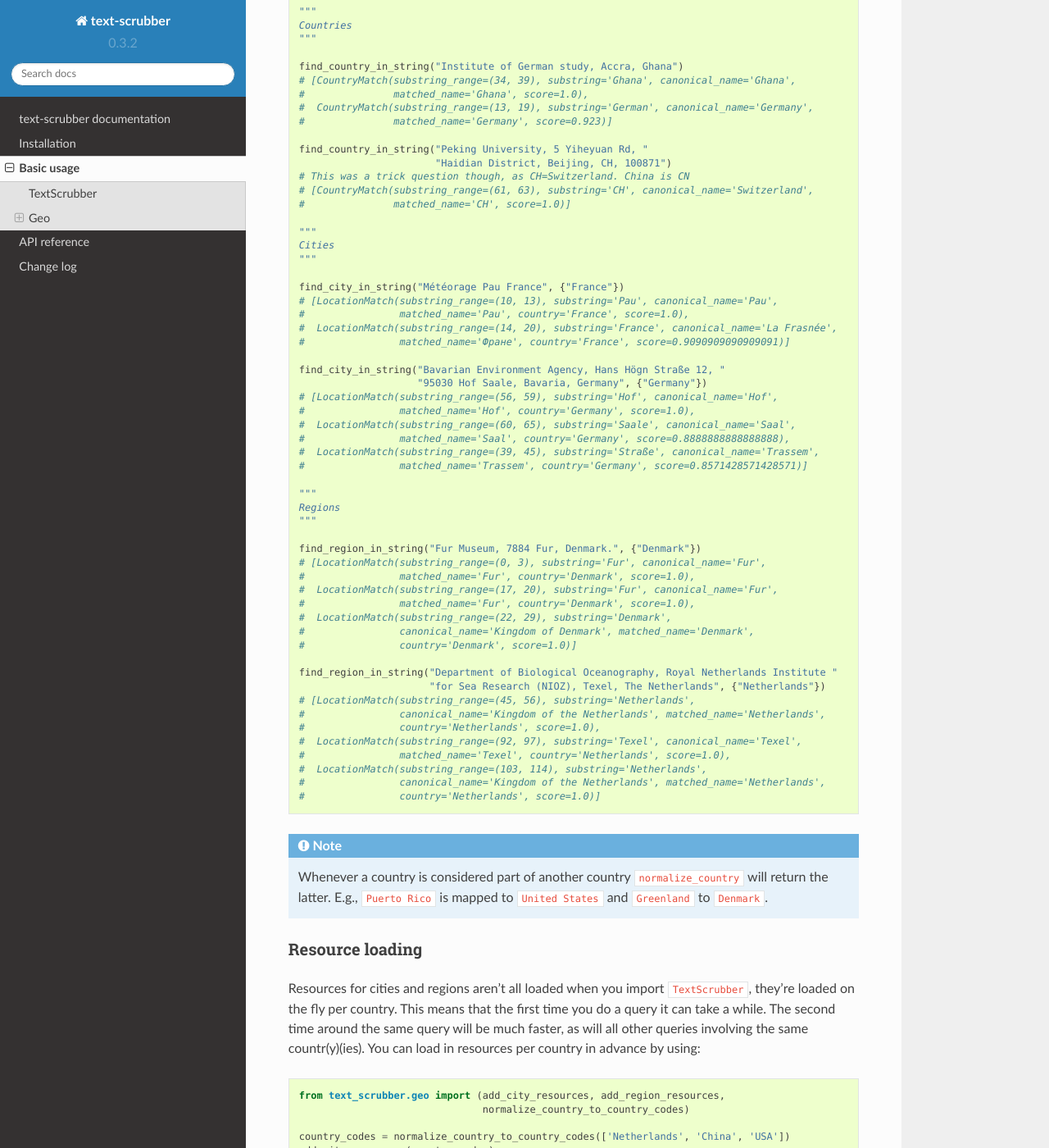
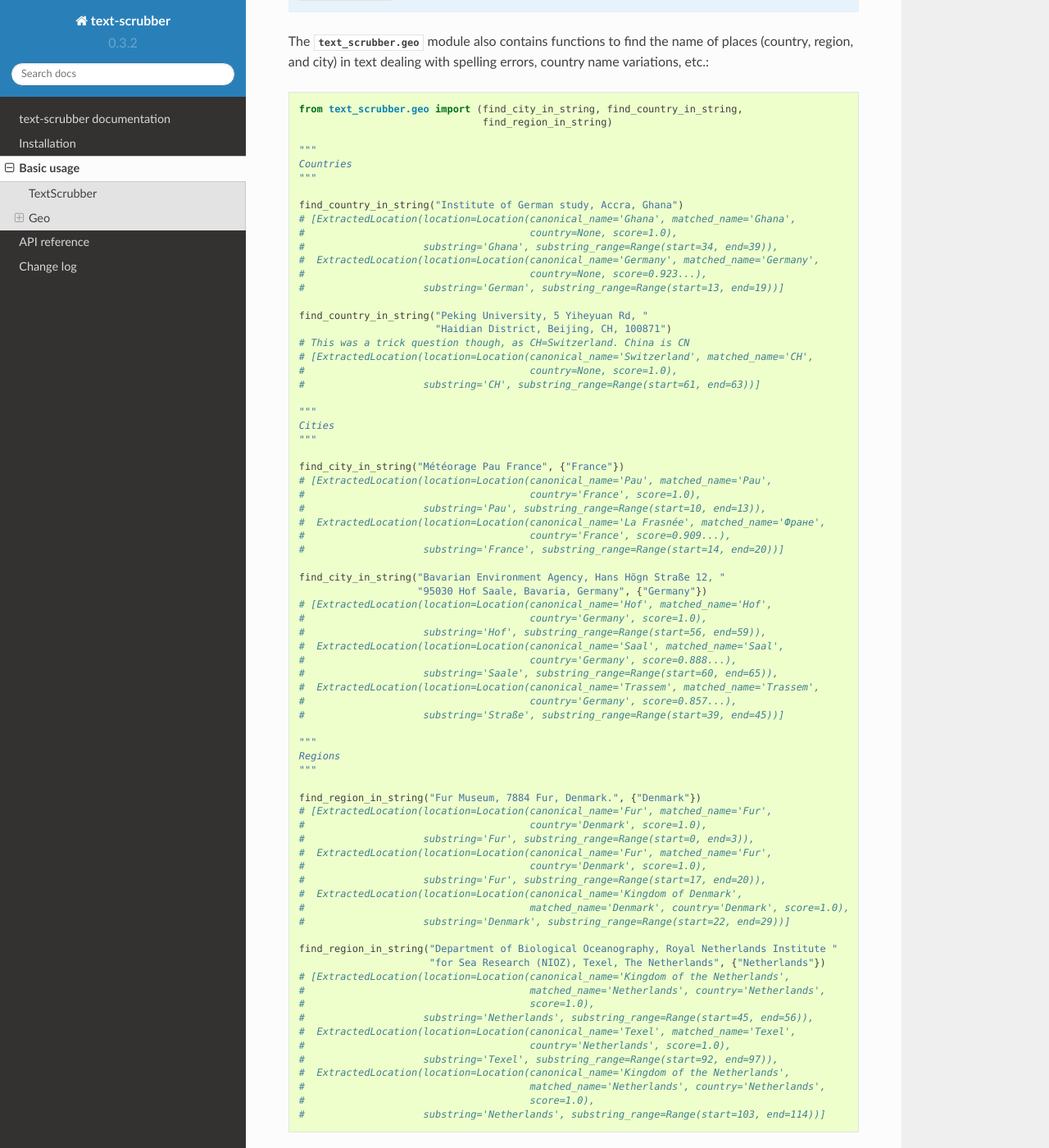
Before and after one commit to sybrenjansen/text-scrubber, a Sphinx documentation site: the page built from docs/usage.rst, in a window 1280 px wide and 1400 px high, scrolled down 2427 px. Shown: the whole window at 82% size. Built offline with Sphinx 7.4.7 and the Read the Docs theme 2.0.0, drawn with Linux system fonts in a browser that asks for light colours; some of the changed text lies outside the part shown.

Commit message:
- Moved NormalizedCountryMatch and NormalizedLocationMatch into a single Location dataclass - Moved CountryMatch and LocationMatch into a single ExtractedLocation dataclass

```diff
--- a/docs/install.rst
+++ b/docs/install.rst
@@ -17,6 +17,7 @@
 
 - anyascii
 - cython
+- dataclasses (only for Python < 3.7)
 - num2words
 - numpy
 - python-Levenshtein
--- a/docs/usage.rst
+++ b/docs/usage.rst
@@ -53,56 +52,60 @@
     """
 
     normalize_country('Peoples rep. of China')
-    # [Match(canonical_name='China', matched_name='Peoples Republic of China', score=1.0)]
+    # [Location(canonical_name='China', matched_name='Peoples Republic of China', country=None,
+    #           score=1.0)]
 
     normalize_country('Deutschland')
-    # [Match(canonical_name='Germany', matched_name='Deutschland', score=1.0)]
+    # [Location(canonical_name='Germany', matched_name='Deutschland', country=None, score=1.0)]
 
     normalize_country('st Nevis and Kitties')
-    # [Match(canonical_name='Saint Kitts and Nevis', matched_name='Saint Kitts and Nevis',
-    #        score=0.75)]
+    # [Location(canonical_name='Saint Kitts and Nevis', matched_name='Saint Kitts and Nevis',
+    #           country=None, score=0.75)]
 
     normalize_country('ira')
-    # [Match(canonical_name='Iran', matched_name='Iran', score=0.857),
-    #  Match(canonical_name='Iraq', matched_name='Iraq', score=0.857)]
+    # [Location(canonical_name='Iran', matched_name='Iran', country=None, score=0.857...),
+    #  Location(canonical_name='Iraq', matched_name='Iraq', country=None, score=0.857...)]
 
     """
     Cities
     """
 
     normalize_city('Leibnitz', ['Austria'])
-    # [Match(canonical_name='Leibnitz', matched_name='Leibnitz', country='Austria', score=1.0)]
+    # [Location(canonical_name='Leibnitz', matched_name='Leibnitz', country='Austria', score=1.0)]
 
     normalize_city('heidelberg')
-    # [Match(canonical_name='Heidelberg', matched_name='Heidelberg', country='Germany',
-    #        score=1.0),
-    #  Match(canonical_name='Heidelberg', matched_name='Heidelberg', country='South Africa',
-    #        score=1.0),
-    #  Match(canonical_name='Heidelberg', matched_name='Heidelberg', country='United States',
-    #        score=1.0)]
+    # [Location(canonical_name='Heidelberg', matched_name='Heidelberg', country='Germany',
+    #           score=1.0),
+    #  Location(canonical_name='Heidelberg', matched_name='Heidelberg', country='South Africa',
+    #           score=1.0),
+    #  Location(canonical_name='Heidelberg', matched_name='Heidelberg', country='United States',
+    #           score=1.0)]
 
     normalize_city('ohioo', ['US'])
-    # [Match(canonical_name='Ohio', matched_name='Ohio', country='United States', score=0.889)]
+    # [Location(canonical_name='Ohio', matched_name='Ohio', country='United States',
+    #           score=0.888...)]
 
     normalize_city('Madri', ['Spain', 'US', 'Brazil'])
-    # [Match(canonical_name='Madrid', matched_name='Madrid', country='Spain', score=0.909),
-    #  Match(canonical_name='Madrid', matched_name='Madrid', country='United States',
-    #        score=0.909),
-    #  Match(canonical_name='Mari', matched_name='Mari', country='Brazil', score=0.889)]
+    # [Location(canonical_name='Madrid', matched_name='Madrid', country='Spain',
+    #           score=0.909...),
+    #  Location(canonical_name='Madrid', matched_name='Madrid', country='United States',
+    #           score=0.909...),
+    #  Location(canonical_name='Mari', matched_name='Mari', country='Brazil',
+    #           score=0.888...)]
 
     """
     Regions
     """
 
     normalize_region('triangle park', ['US'])
-    # [Match(canonical_name='The Triangle Park', matched_name='The Triangle Park',
-    #        country='United States', score=1.0)]
+    # [Location(canonical_name='The Triangle Park', matched_name='The Triangle Park',
+    #           country='United States', score=1.0)]
 
     normalize_region('Fur', ['Denmark'])
-    # [Match(canonical_name='Fur', matched_name='Fur', country='Denmark', score=1.0)]
+    # [Location(canonical_name='Fur', matched_name='Fur', country='Denmark', score=1.0)]
 
     normalize_region('texel', ['NL'])
-    # [Match(canonical_name='Texel', matched_name='Texel', country='Netherlands', score=1.0)]
+    # [Location(canonical_name='Texel', matched_name='Texel', country='Netherlands', score=1.0)]
 
 
 Each of the above normalization functions return the canonical name, matched name, the match score, and when normalizing
@@ -111,6 +114,11 @@
 ``New York City``. When the query was ``NYCC`` the canonical name will be ``New York City``, but the matched name
 ``NYC``. The match scores are always between 0.0 and 1.0, where 1.0 is a perfect match. If a known mapping exists, like
 ``Deutschland`` to ``Germany``, then the match score will be 1.0.
+
+.. note::
+
+    When normalizing a country or finding countries in a string, the ``country`` attribute of a ``LocationMatch`` object
+    is always ``None``. The normalized name can be found using the ``canonical_name`` attribute.
 
 The :obj:`text_scrubber.geo` module also contains functions to find the name of places (country, region, and city) in
 text dealing with spelling errors, country name variations, etc.:
@@ -125,59 +133,72 @@
     """
 
     find_country_in_string("Institute of German study, Accra, Ghana")
-    # [CountryMatch(substring_range=(34, 39), substring='Ghana', canonical_name='Ghana',
-    #               matched_name='Ghana', score=1.0),
-    #  CountryMatch(substring_range=(13, 19), substring='German', canonical_name='Germany',
-    #               matched_name='Germany', score=0.923)]
+    # [ExtractedLocation(location=Location(canonical_name='Ghana', matched_name='Ghana',
+    #                                      country=None, score=1.0),
+    #                    substring='Ghana', substring_range=Range(start=34, end=39)),
+    #  ExtractedLocation(location=Location(canonical_name='Germany', matched_name='Germany',
+    #                                      country=None, score=0.923...),
+    #                    substring='German', substring_range=Range(start=13, end=19))]
 
     find_country_in_string("Peking University, 5 Yiheyuan Rd, "
                            "Haidian District, Beijing, CH, 100871")
     # This was a trick question though, as CH=Switzerland. China is CN
-    # [CountryMatch(substring_range=(61, 63), substring='CH', canonical_name='Switzerland',
-    #               matched_name='CH', score=1.0)]
+    # [ExtractedLocation(location=Location(canonical_name='Switzerland', matched_name='CH',
+    #                                      country=None, score=1.0),
+    #                    substring='CH', substring_range=Range(start=61, end=63))]
 
     """
     Cities
     """
 
     find_city_in_string("Météorage Pau France", {"France"})
-    # [LocationMatch(substring_range=(10, 13), substring='Pau', canonical_name='Pau',
-    #                matched_name='Pau', country='France', score=1.0),
-    #  LocationMatch(substring_range=(14, 20), substring='France', canonical_name='La Frasnée',
-    #                matched_name='Фране', country='France', score=0.9090909090909091)]
+    # [ExtractedLocation(location=Location(canonical_name='Pau', matched_name='Pau',
+    #                                      country='France', score=1.0),
+    #                    substring='Pau', substring_range=Range(start=10, end=13)),
+    #  ExtractedLocation(location=Location(canonical_name='La Frasnée', matched_name='Фране',
+    #                                      country='France', score=0.909...),
+    #                    substring='France', substring_range=Range(start=14, end=20))]
 
     find_city_in_string("Bavarian Environment Agency, Hans Högn Straße 12, "
                         "95030 Hof Saale, Bavaria, Germany", {"Germany"})
-    # [LocationMatch(substring_range=(56, 59), substring='Hof', canonical_name='Hof',
-    #                matched_name='Hof', country='Germany', score=1.0),
-    #  LocationMatch(substring_range=(60, 65), substring='Saale', canonical_name='Saal',
-    #                matched_name='Saal', country='Germany', score=0.8888888888888888),
-    #  LocationMatch(substring_range=(39, 45), substring='Straße', canonical_name='Trassem',
-    #                matched_name='Trassem', country='Germany', score=0.8571428571428571)]
+    # [ExtractedLocation(location=Location(canonical_name='Hof', matched_name='Hof',
+    #                                      country='Germany', score=1.0),
+    #                    substring='Hof', substring_range=Range(start=56, end=59)),
+    #  ExtractedLocation(location=Location(canonical_name='Saal', matched_name='Saal',
+    #                                      country='Germany', score=0.888...),
+    #                    substring='Saale', substring_range=Range(start=60, end=65)),
+    #  ExtractedLocation(location=Location(canonical_name='Trassem', matched_name='Trassem',
+    #                                      country='Germany', score=0.857...),
+    #                    substring='Straße', substring_range=Range(start=39, end=45))]
 
     """
     Regions
     """
 
     find_region_in_string("Fur Museum, 7884 Fur, Denmark.", {"Denmark"})
-    # [LocationMatch(substring_range=(0, 3), substring='Fur', canonical_name='Fur',
-    #                matched_name='Fur', country='Denmark', score=1.0),
-    #  LocationMatch(substring_range=(17, 20), substring='Fur', canonical_name='Fur',
-    #                matched_name='Fur', country='Denmark', score=1.0),
-    #  LocationMatch(substring_range=(22, 29), substring='Denmark',
-    #                canonical_name='Kingdom of Denmark', matched_name='Denmark',
-    #                country='Denmark', score=1.0)]
+    # [ExtractedLocation(location=Location(canonical_name='Fur', matched_name='Fur',
+    #                                      country='Denmark', score=1.0),
+    #                    substring='Fur', substring_range=Range(start=0, end=3)),
+    #  ExtractedLocation(location=Location(canonical_name='Fur', matched_name='Fur',
+    #                                      country='Denmark', score=1.0),
+    #                    substring='Fur', substring_range=Range(start=17, end=20)),
+    #  ExtractedLocation(location=Location(canonical_name='Kingdom of Denmark',
+    #                                      matched_name='Denmark', country='Denmark', score=1.0),
+    #                    substring='Denmark', substring_range=Range(start=22, end=29))]
 
     find_region_in_string("Department of Biological Oceanography, Royal Netherlands Institute "
                           "for Sea Research (NIOZ), Texel, The Netherlands", {"Netherlands"})
-    # [LocationMatch(substring_range=(45, 56), substring='Netherlands',
-    #                canonical_name='Kingdom of the Netherlands', matched_name='Netherlands',
-    #                country='Netherlands', score=1.0),
-    #  LocationMatch(substring_range=(92, 97), substring='Texel', canonical_name='Texel',
-    #                matched_name='Texel', country='Netherlands', score=1.0),
-    #  LocationMatch(substring_range=(103, 114), substring='Netherlands',
-    #                canonical_name='Kingdom of the Netherlands', matched_name='Netherlands',
-    #                country='Netherlands', score=1.0)]
+    # [ExtractedLocation(location=Location(canonical_name='Kingdom of the Netherlands',
+    #                                      matched_name='Netherlands', country='Netherlands',
+    #                                      score=1.0),
+    #                    substring='Netherlands', substring_range=Range(start=45, end=56)),
+    #  ExtractedLocation(location=Location(canonical_name='Texel', matched_name='Texel',
+    #                                      country='Netherlands', score=1.0),
+    #                    substring='Texel', substring_range=Range(start=92, end=97)),
+    #  ExtractedLocation(location=Location(canonical_name='Kingdom of the Netherlands',
+    #                                      matched_name='Netherlands', country='Netherlands',
+    #                                      score=1.0),
+    #                    substring='Netherlands', substring_range=Range(start=103, end=114))]
 
 .. note::
 
```
Also changed, not shown: other parts of docs/usage.rst (+1 -2 lines), README.rst (+79 -58 lines), docs/changelog.rst (+3 -12 lines), docs/reference.rst (+2 -6 lines), setup.py (+8 -1 lines), 4 other files.
